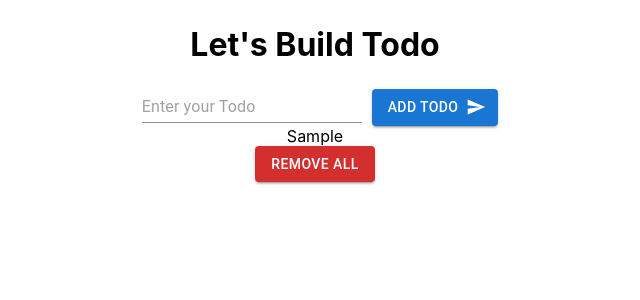
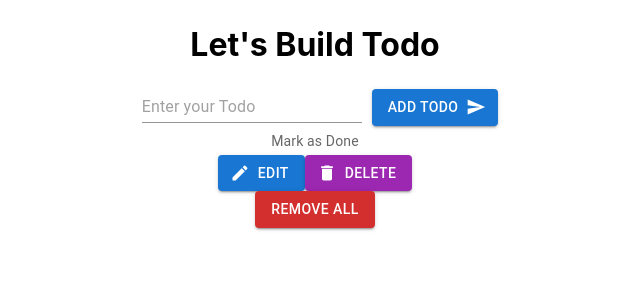
Before and after one commit to dealbisac/first-project-a, a React (Create React App) app: page / in a window 1280 px wide. Both pictures are taken after typing "Sample" into the empty fields and a click on the button "ADD TODO". Shown: the top 300 px of the page, without its empty margins (325-965 px from the left). Built offline with nearby package versions, Linux system fonts and the light colour scheme; no server answers.

Commit message:
complete todo component

```diff
--- a/src/App.js
+++ b/src/App.js
@@ -3,6 +3,8 @@ import './App.css';
 import Button from '@mui/material/Button';
 import Input from '@mui/material/Input';
 import SendIcon from '@mui/icons-material/Send';
+
+//import firebase files
 import db from './firebasefile';
 import firebase from 'firebase';
 
--- a/src/components/Todo.jsx
+++ b/src/components/Todo.jsx
@@ -1,9 +1,101 @@
-import React from 'react'
-import './Todo.css'
+import React, { useState } from 'react';
+import DeleteIcon from '@material-ui/icons/Delete';
+import EditIcon from '@material-ui/icons/Edit';
+import Button from '@mui/material/Button';
+import Input from '@mui/material/Input';
+import ListItemText from '@mui/material/ListItemText';
+import Modal from '@mui/material/Modal';
+import FormControl from '@mui/material/FormControl';
+import InputLabel from '@mui/material/InputLabel';
+import { makeStyles } from '@material-ui/core/styles';
 
-const Todo = (props) => {
+import db from '.././firebasefile';
+
+
+function rand() {
+  return Math.round(Math.random() * 20) - 10;
+}
+
+function getModalStyle() {
+  const top = 50 + rand();
+  const left = 50 + rand();
+
+  return {
+      top: `${top}%`,
+      left: `${left}%`,
+      transform: `translate(-${top}%, -${left}%)`,
+  };
+}
+
+const useStyles = makeStyles((theme) => ({
+  paper: {
+      position: 'absolute',
+      width: 400,
+      backgroundColor: theme.palette.background.paper,
+      border: '2px solid #000',
+      boxShadow: theme.shadows[5],
+      padding: theme.spacing(2, 4, 3),
+  },
+}));
+
+function Todo(props) {
+  const classes = useStyles();
+  const [modalStyle] = React.useState(getModalStyle);
+  const [input, setInput] = useState('');
+  const [open, setOpen] = useState(false);
+
+  const handleOpen = () => {
+      setOpen(true);
+  }
+
+  const handleClose = () => {
+      setOpen(false);
+  }
+
+  const updateTodo = () => {
+    //Update the todo field with new text
+    //EDIT / UPDATE
+    db.collection('todos').doc(props.todo.id).set({
+      todo: input
+    }, { merge: true });
+  }
+
   return (
-    <div>{props.todo}</div>
+    <li>
+      <ListItemText primary={props.todo.todo} secondary="Mark as Done" />
+      <Button
+        variant="contained"
+        color="primary"
+        startIcon={<EditIcon />}
+        onClick={handleOpen}
+      >Edit</Button>
+
+      <Modal
+        open={open}
+        onClose={handleClose}
+        aria-labelledby="simple-modal-title"
+        aria-describedby="simple-modal-description"
+      >
+        <div style={modalStyle} className={classes.paper}>
+          <h2 id="simple-modal-title">Edit the Todos</h2>
+          <p id="simple-modal-description">
+            <FormControl>
+              <InputLabel>{props.todo.todo}</InputLabel>
+              <Input value={input} onChange={event => setInput(event.target.value)} />
+            </FormControl>
+            <Button onClick={updateTodo}>Update Todo</Button>
+          </p>
+        </div>
+      </Modal>
+
+      <Button
+        variant="contained"
+        color="secondary"
+        startIcon={<DeleteIcon />}
+        onClick={event => db.collection('todos').doc(props.todo.id).delete()}
+
+      >Delete</Button>
+    </li>
   )
 }
 
--- a/src/firebasefile.js
+++ b/src/firebasefile.js
@@ -14,7 +14,5 @@ const firebaseConfig = {
 
 
 const firebaseApp = firebase.initializeApp(firebaseConfig);
-
 const db = firebaseApp.firestore();
-
 export default db;
```
